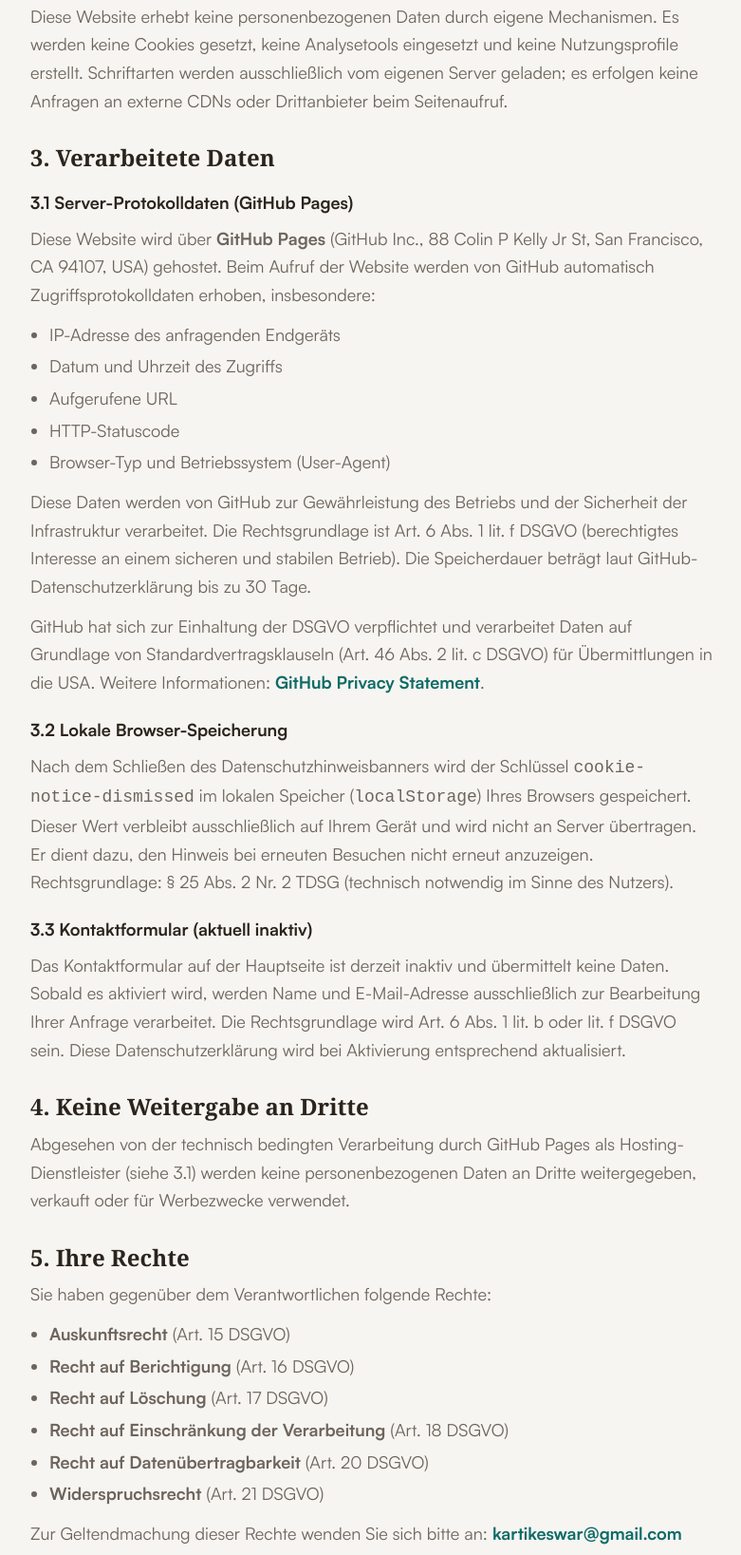
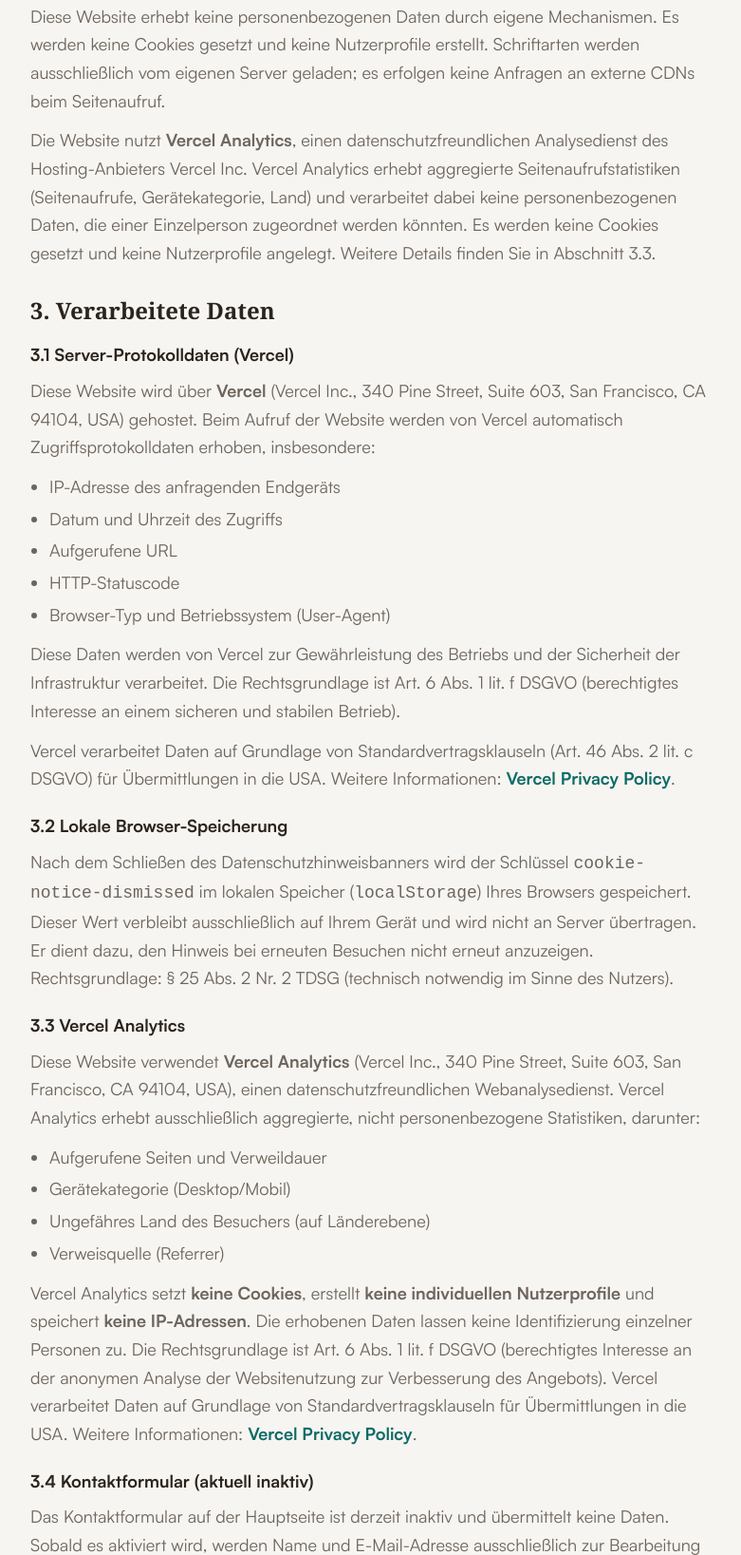
Before and after one commit to kartikeswar/lkgs.org, a plain HTML site: page datenschutz.html in a window 1280 px wide. Shown: the part 502-2139 px from the top of the page at 95% size, without its empty margins (248-1029 px from the left). Drawn offline with Linux system fonts and the light colour scheme; a script that the page names is missing.

Commit message:
Migrate hosting from GitHub Pages to Vercel and add Vercel Analytics (#3)
* Update privacy policy for Vercel hosting and Vercel Analytics

- Replace GitHub Pages with Vercel as hosting provider in sections 3.1 (DE + EN)
- Add section 3.3 (DE + EN) disclosing Vercel Analytics: aggregated, cookie-free, no personal data
- Correct section 2 overview to no longer claim zero analytics tools are used
- Update section 4 to reference Vercel instead of GitHub Pages
- Renumber contact form section from 3.3 to 3.4 in both languages
- Update cookie notice banner on index.html to accurately reflect Vercel Analytics
- Bump "Stand" / "Last updated" date to June 2026

https://claude.ai/code/session_01EMtP3ffCkcKRd1UPipXcfb

* Fix inconsistent date in section 7 of Datenschutzerklärung

Section 7 ("Aktualität und Änderungen") still referenced Mai 2026
after the header was updated to Juni 2026.

https://claude.ai/code/session_01EMtP3ffCkcKRd1UPipXcfb

---------

Co-authored-by: Claude <noreply@anthropic.com>

```diff
--- a/datenschutz.html
+++ b/datenschutz.html
@@ -119,7 +119,7 @@
         ════════════════════════════════════════ -->
         <span class="lang-badge">Deutsch</span>
         <h1>Datenschutzerklärung</h1>
-        <p>Stand: Mai 2026</p>
+        <p>Stand: Juni 2026</p>
 
         <h2>1. Verantwortlicher</h2>
         <p>
@@ -129,12 +129,13 @@
         </p>
 
         <h2>2. Allgemeines zur Datenverarbeitung</h2>
-        <p>Diese Website erhebt keine personenbezogenen Daten durch eigene Mechanismen. Es werden keine Cookies gesetzt, keine Analysetools eingesetzt und keine Nutzungsprofile erstellt. Schriftarten werden ausschließlich vom eigenen Server geladen; es erfolgen keine Anfragen an externe CDNs oder Drittanbieter beim Seitenaufruf.</p>
+        <p>Diese Website erhebt keine personenbezogenen Daten durch eigene Mechanismen. Es werden keine Cookies gesetzt und keine Nutzerprofile erstellt. Schriftarten werden ausschließlich vom eigenen Server geladen; es erfolgen keine Anfragen an externe CDNs beim Seitenaufruf.</p>
+        <p>Die Website nutzt <strong>Vercel Analytics</strong>, einen datenschutzfreundlichen Analysedienst des Hosting-Anbieters Vercel Inc. Vercel Analytics erhebt aggregierte Seitenaufrufstatistiken (Seitenaufrufe, Gerätekategorie, Land) und verarbeitet dabei keine personenbezogenen Daten, die einer Einzelperson zugeordnet werden könnten. Es werden keine Cookies gesetzt und keine Nutzerprofile angelegt. Weitere Details finden Sie in Abschnitt 3.3.</p>
 
         <h2>3. Verarbeitete Daten</h2>
 
-        <h3>3.1 Server-Protokolldaten (GitHub Pages)</h3>
-        <p>Diese Website wird über <strong>GitHub Pages</strong> (GitHub Inc., 88 Colin P Kelly Jr St, San Francisco, CA 94107, USA) gehostet. Beim Aufruf der Website werden von GitHub automatisch Zugriffsprotokolldaten erhoben, insbesondere:</p>
+        <h3>3.1 Server-Protokolldaten (Vercel)</h3>
+        <p>Diese Website wird über <strong>Vercel</strong> (Vercel Inc., 340 Pine Street, Suite 603, San Francisco, CA 94104, USA) gehostet. Beim Aufruf der Website werden von Vercel automatisch Zugriffsprotokolldaten erhoben, insbesondere:</p>
         <ul>
           <li>IP-Adresse des anfragenden Endgeräts</li>
           <li>Datum und Uhrzeit des Zugriffs</li>
@@ -142,17 +143,27 @@
           <li>HTTP-Statuscode</li>
           <li>Browser-Typ und Betriebssystem (User-Agent)</li>
         </ul>
-        <p>Diese Daten werden von GitHub zur Gewährleistung des Betriebs und der Sicherheit der Infrastruktur verarbeitet. Die Rechtsgrundlage ist Art. 6 Abs. 1 lit. f DSGVO (berechtigtes Interesse an einem sicheren und stabilen Betrieb). Die Speicherdauer beträgt laut GitHub-Datenschutzerklärung bis zu 30 Tage.</p>
-        <p>GitHub hat sich zur Einhaltung der DSGVO verpflichtet und verarbeitet Daten auf Grundlage von Standardvertragsklauseln (Art. 46 Abs. 2 lit. c DSGVO) für Übermittlungen in die USA. Weitere Informationen: <a href="https://docs.github.com/en/site-policy/privacy-policies/github-general-privacy-statement" target="_blank" rel="noopener noreferrer">GitHub Privacy Statement</a>.</p>
+        <p>Diese Daten werden von Vercel zur Gewährleistung des Betriebs und der Sicherheit der Infrastruktur verarbeitet. Die Rechtsgrundlage ist Art. 6 Abs. 1 lit. f DSGVO (berechtigtes Interesse an einem sicheren und stabilen Betrieb).</p>
+        <p>Vercel verarbeitet Daten auf Grundlage von Standardvertragsklauseln (Art. 46 Abs. 2 lit. c DSGVO) für Übermittlungen in die USA. Weitere Informationen: <a href="https://vercel.com/legal/privacy-policy" target="_blank" rel="noopener noreferrer">Vercel Privacy Policy</a>.</p>
 
         <h3>3.2 Lokale Browser-Speicherung</h3>
         <p>Nach dem Schließen des Datenschutzhinweisbanners wird der Schlüssel <code>cookie-notice-dismissed</code> im lokalen Speicher (<code>localStorage</code>) Ihres Browsers gespeichert. Dieser Wert verbleibt ausschließlich auf Ihrem Gerät und wird nicht an Server übertragen. Er dient dazu, den Hinweis bei erneuten Besuchen nicht erneut anzuzeigen. Rechtsgrundlage: § 25 Abs. 2 Nr. 2 TDSG (technisch notwendig im Sinne des Nutzers).</p>
 
-        <h3>3.3 Kontaktformular (aktuell inaktiv)</h3>
+        <h3>3.3 Vercel Analytics</h3>
+        <p>Diese Website verwendet <strong>Vercel Analytics</strong> (Vercel Inc., 340 Pine Street, Suite 603, San Francisco, CA 94104, USA), einen datenschutzfreundlichen Webanalysedienst. Vercel Analytics erhebt ausschließlich aggregierte, nicht personenbezogene Statistiken, darunter:</p>
+        <ul>
+          <li>Aufgerufene Seiten und Verweildauer</li>
+          <li>Gerätekategorie (Desktop/Mobil)</li>
+          <li>Ungefähres Land des Besuchers (auf Länderebene)</li>
+          <li>Verweisquelle (Referrer)</li>
+        </ul>
+        <p>Vercel Analytics setzt <strong>keine Cookies</strong>, erstellt <strong>keine individuellen Nutzerprofile</strong> und speichert <strong>keine IP-Adressen</strong>. Die erhobenen Daten lassen keine Identifizierung einzelner Personen zu. Die Rechtsgrundlage ist Art. 6 Abs. 1 lit. f DSGVO (berechtigtes Interesse an der anonymen Analyse der Websitenutzung zur Verbesserung des Angebots). Vercel verarbeitet Daten auf Grundlage von Standardvertragsklauseln für Übermittlungen in die USA. Weitere Informationen: <a href="https://vercel.com/legal/privacy-policy" target="_blank" rel="noopener noreferrer">Vercel Privacy Policy</a>.</p>
+
+        <h3>3.4 Kontaktformular (aktuell inaktiv)</h3>
         <p>Das Kontaktformular auf der Hauptseite ist derzeit inaktiv und übermittelt keine Daten. Sobald es aktiviert wird, werden Name und E-Mail-Adresse ausschließlich zur Bearbeitung Ihrer Anfrage verarbeitet. Die Rechtsgrundlage wird Art. 6 Abs. 1 lit. b oder lit. f DSGVO sein. Diese Datenschutzerklärung wird bei Aktivierung entsprechend aktualisiert.</p>
 
         <h2>4. Keine Weitergabe an Dritte</h2>
-        <p>Abgesehen von der technisch bedingten Verarbeitung durch GitHub Pages als Hosting-Dienstleister (siehe 3.1) werden keine personenbezogenen Daten an Dritte weitergegeben, verkauft oder für Werbezwecke verwendet.</p>
+        <p>Abgesehen von der technisch bedingten Verarbeitung durch Vercel als Hosting-Dienstleister (siehe 3.1) und Vercel Analytics (siehe 3.3) werden keine personenbezogenen Daten an Dritte weitergegeben, verkauft oder für Werbezwecke verwendet.</p>
 
         <h2>5. Ihre Rechte</h2>
         <p>Sie haben gegenüber dem Verantwortlichen folgende Rechte:</p>
@@ -176,7 +187,7 @@
         <p>Alternativ können Sie sich an den Bundesbeauftragten für den Datenschutz und die Informationsfreiheit (BfDI) wenden: <a href="https://www.bfdi.bund.de" target="_blank" rel="noopener noreferrer">www.bfdi.bund.de</a></p>
 
         <h2>7. Aktualität und Änderungen</h2>
-        <p>Diese Datenschutzerklärung ist aktuell gültig (Stand: Mai 2026). Durch die Weiterentwicklung der Website oder aufgrund geänderter gesetzlicher Vorgaben kann eine Anpassung erforderlich werden.</p>
+        <p>Diese Datenschutzerklärung ist aktuell gültig (Stand: Juni 2026). Durch die Weiterentwicklung der Website oder aufgrund geänderter gesetzlicher Vorgaben kann eine Anpassung erforderlich werden.</p>
 
         <hr class="divider">
 
@@ -185,7 +196,7 @@
         ════════════════════════════════════════ -->
         <span class="lang-badge">English</span>
         <h1 lang="en">Privacy Policy</h1>
-        <p lang="en">Last updated: May 2026</p>
+        <p lang="en">Last updated: June 2026</p>
 
         <h2 lang="en">1. Data Controller</h2>
         <p lang="en">
@@ -195,17 +206,21 @@
         </p>
 
         <h2 lang="en">2. Overview</h2>
-        <p lang="en">This website collects no personal data through its own mechanisms. No cookies are set, no analytics tools are used, and no user profiles are created. All fonts are served from this server; no requests are made to external CDNs or third-party services when you visit the site.</p>
+        <p lang="en">This website collects no personal data through its own mechanisms. No cookies are set and no user profiles are created. All fonts are served from this server; no requests are made to external CDNs when you visit the site.</p>
+        <p lang="en">The site uses <strong>Vercel Analytics</strong>, a privacy-friendly analytics service provided by the hosting platform Vercel Inc. Vercel Analytics collects aggregated, anonymised page-view statistics (page views, device category, country) and does not process personal data that can be attributed to any individual. No cookies are set and no user profiles are created. See section 3.3 for details.</p>
 
         <h2 lang="en">3. Data Processed</h2>
 
-        <h3 lang="en">3.1 Server Log Data (GitHub Pages)</h3>
-        <p lang="en">This website is hosted on <strong>GitHub Pages</strong> (GitHub Inc., 88 Colin P Kelly Jr St, San Francisco, CA 94107, USA). When you visit the site, GitHub automatically collects access log data including your IP address, date and time of access, requested URL, HTTP status code, and browser user agent. GitHub processes this data to operate and secure their infrastructure. Legal basis: Art. 6(1)(f) GDPR (legitimate interest in stable and secure operation). Retention: up to 30 days per GitHub's Privacy Statement. GitHub processes EU data under Standard Contractual Clauses. See: <a href="https://docs.github.com/en/site-policy/privacy-policies/github-general-privacy-statement" target="_blank" rel="noopener noreferrer">GitHub Privacy Statement</a>.</p>
+        <h3 lang="en">3.1 Server Log Data (Vercel)</h3>
+        <p lang="en">This website is hosted on <strong>Vercel</strong> (Vercel Inc., 340 Pine Street, Suite 603, San Francisco, CA 94104, USA). When you visit the site, Vercel automatically collects access log data including your IP address, date and time of access, requested URL, HTTP status code, and browser user agent. Vercel processes this data to operate and secure their infrastructure. Legal basis: Art. 6(1)(f) GDPR (legitimate interest in stable and secure operation). Vercel processes EU data under Standard Contractual Clauses. See: <a href="https://vercel.com/legal/privacy-policy" target="_blank" rel="noopener noreferrer">Vercel Privacy Policy</a>.</p>
 
         <h3 lang="en">3.2 Local Browser Storage</h3>
         <p lang="en">After dismissing the privacy notice banner, the key <code>cookie-notice-dismissed</code> is stored in your browser's <code>localStorage</code>. This value stays on your device only and is never transmitted to any server. Legal basis: TDSG §25(2) / strictly necessary for user preference.</p>
 
-        <h3 lang="en">3.3 Contact Form (currently inactive)</h3>
+        <h3 lang="en">3.3 Vercel Analytics</h3>
+        <p lang="en">This site uses <strong>Vercel Analytics</strong> (Vercel Inc., 340 Pine Street, Suite 603, San Francisco, CA 94104, USA), a privacy-friendly web analytics service. Vercel Analytics collects only aggregated, non-personal statistics including page views, device category, approximate country, and referrer source. It sets <strong>no cookies</strong>, creates <strong>no individual user profiles</strong>, and does not store IP addresses. The data collected cannot be used to identify any individual. Legal basis: Art. 6(1)(f) GDPR (legitimate interest in anonymous analysis of site usage to improve the service). Vercel processes data under Standard Contractual Clauses for transfers to the USA. See: <a href="https://vercel.com/legal/privacy-policy" target="_blank" rel="noopener noreferrer">Vercel Privacy Policy</a>.</p>
+
+        <h3 lang="en">3.4 Contact Form (currently inactive)</h3>
         <p lang="en">The contact form on the main page is currently inactive and transmits no data. When activated, name and email will be processed solely to respond to your message and will not be shared with third parties. This policy will be updated accordingly.</p>
 
         <h2 lang="en">4. Your Rights Under GDPR</h2>
```
Also changed, not shown: index.html (+3 -3 lines).
